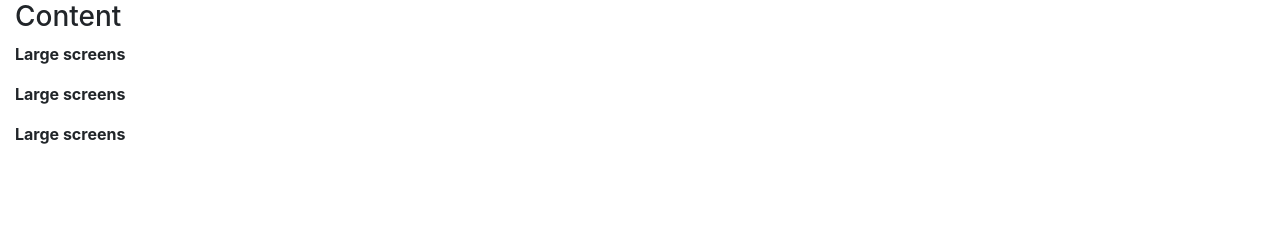
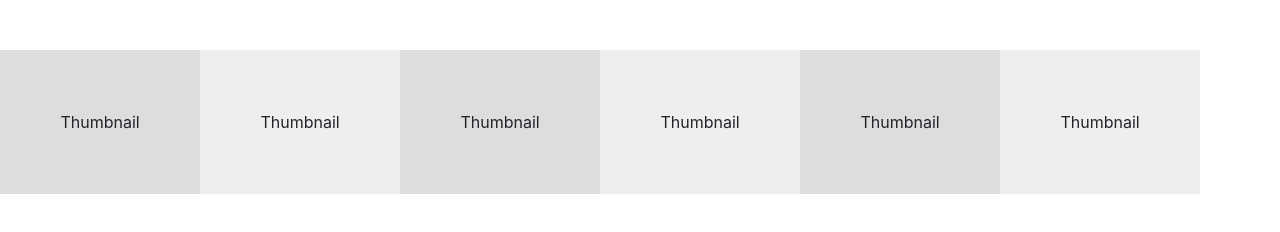
Before and after one commit to brukk/WebDevtPractice2, a plain HTML site: page bootPrac/boot.html in a window 1280 px wide. Drawn offline with nearby package versions, Linux system fonts and the light colour scheme.

Commit message:
bootPrac edited

```diff
--- /dev/null
+++ b/bootPrac/boot.css
@@ -0,0 +1,19 @@
+.thumb{
+    padding: 60px 10px;
+    text-align: center;
+    background:#ddd;
+
+}
+
+.thumb:nth-child(even){
+    background: #eee;
+}
+
+h1,h2{
+    margin:30px 0;
+}
+
+.container-fluid, .container{
+    margin: 50px auto;
+    height: 200px;
+}
--- a/bootPrac/boot.html
+++ b/bootPrac/boot.html
@@ -5,20 +5,25 @@
     <meta name="viewport" content="width=device-width, initial-scale=1.0">
     <meta http-equiv="X-UA-Compatible" content="ie=edge">
     <title>bootstrap prac</title>
+    <link rel="stylesheet" href="boot.css">
     <link rel="stylesheet" href="https://maxcdn.bootstrapcdn.com/bootstrap/4.0.0/css/bootstrap.min.css"
     integrity="sha384-Gn5384xqQ1aoWXA+058RXPxPg6fy4IWvTNh0E263XmFcJlSAwiGgFAW/dAiS6JXm"
     crossorigin="anonymous">
+
 </head>
 <body>
 
-    <div style="max-width:1000px"; "margin=0 auto"; "padding:10px">
+    <div style="max-width:1200px"; "margin=0 auto"; "padding:10px">
         <div class="container-fluid">
-            <div class="row">
-                <div class="col-md-8 col-sm-6 col-xs-12 content">
-                    <h3>Content</h3>
-                    <p><strong>Large screens</strong></p>
-                    <p><strong>Large screens</strong></p>
-                    <p><strong>Large screens</strong></p>
+            <div class="row" style="margin-top:20px">
+
+                    <div class="col-md-2 thumb">Thumbnail</div>
+                    <div class="col-md-2 thumb">Thumbnail</div>
+                    <div class="col-md-2 thumb">Thumbnail</div>
+                    <div class="col-md-2 thumb">Thumbnail</div>
+                    <div class="col-md-2 thumb">Thumbnail</div>
+                    <div class="col-md-2 thumb">Thumbnail</div>
+
                 </div>
             </div>
         </div>
```
